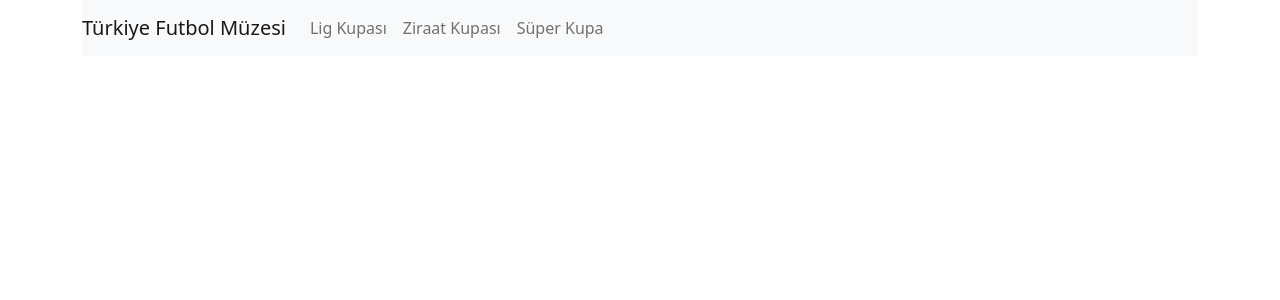
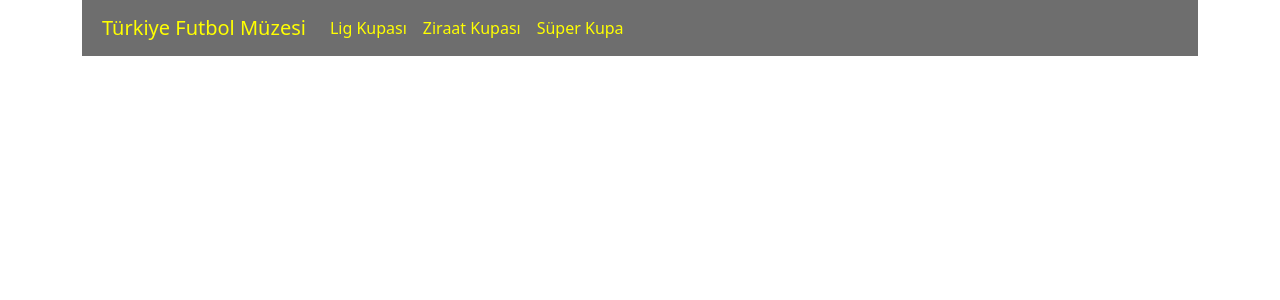
Before and after one commit to alperenkapusuz/react_Turkish_league_trophy_numbers, a React (Create React App) app: page / in a window 1280 px wide. Shown: the top 300 px of the page. Built offline with nearby package versions, Linux system fonts and the light colour scheme.

Commit message:
nav.css yapılıyor

```diff
--- /dev/null
+++ b/src/components/navi/Navi.css
@@ -0,0 +1,21 @@
+.navbar{
+    background-color: rgb(110, 110, 110);
+    color: yellow;
+    padding-left: 20px;
+}
+
+.navbarbrand{
+    color: yellow;
+}
+
+.navbarbrand:hover{
+    color: rgba(255, 255, 0, 0.651);
+}
+
+.navbar .navlink{
+    color: yellow;
+}
+
+.navbar .navlink:hover{
+    color: rgba(255, 255, 0, 0.651);
+}
--- a/src/components/navi/Navi.js
+++ b/src/components/navi/Navi.js
@@ -8,6 +8,7 @@ import {
   NavItem,
   NavLink,
 } from 'reactstrap';
+import "./Navi.css";
 
 const Navi = () => {
   const [isOpen, setIsOpen] = useState(false);
@@ -16,19 +17,19 @@ const Navi = () => {
 
   return (
     <div>
-      <Navbar color="light" light expand="md">
-        <NavbarBrand href="/mainmenu">Türkiye Futbol Müzesi</NavbarBrand>
+      <Navbar expand="md" className="navbar">
+        <NavbarBrand href="/mainmenu" className="navbarbrand">Türkiye Futbol Müzesi</NavbarBrand>
         <NavbarToggler onClick={toggle} />
-        <Collapse isOpen={isOpen} navbar>
-          <Nav className="mr-auto" navbar>
-            <NavItem>
-              <NavLink href="/leaguecup/">Lig Kupası</NavLink>
+        <Collapse isOpen={isOpen} navbar  className="mr-auto">
+          <Nav  navbar className="nav">
+            <NavItem >
+              <NavLink href="/leaguecup/" className="navlink">Lig Kupası</NavLink>
+            </NavItem>
+            <NavItem >
+              <NavLink href="/ziraatcup/" className="navlink">Ziraat Kupası</NavLink>
             </NavItem>
             <NavItem>
-              <NavLink href="/ziraatcup/">Ziraat Kupası</NavLink>
-            </NavItem>
-            <NavItem>
-              <NavLink href="/supercup/">Süper Kupa</NavLink>
+              <NavLink href="/supercup/" className="navlink">Süper Kupa</NavLink>
             </NavItem>
           </Nav>
         </Collapse>
```
